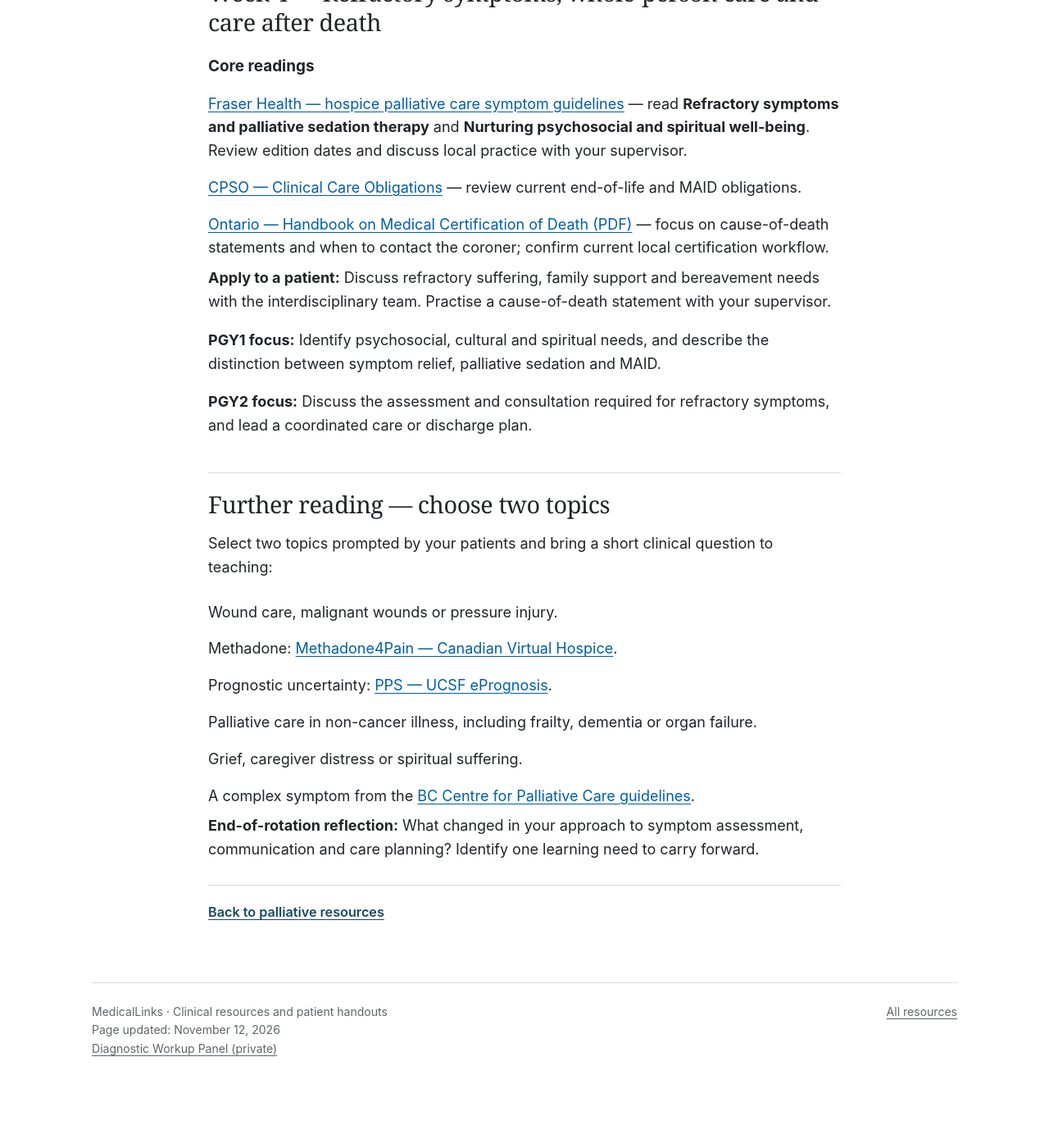
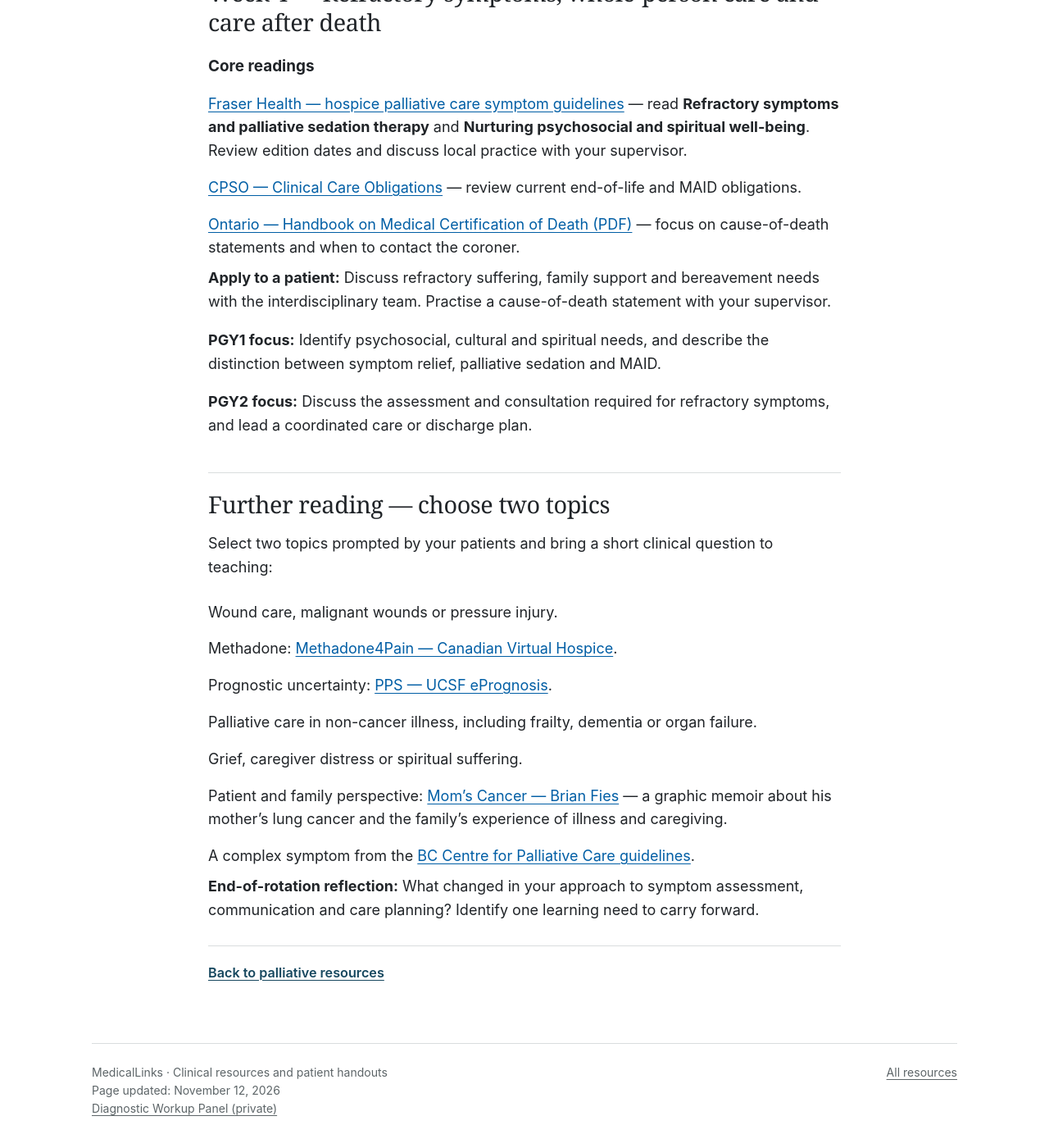
Before and after one commit to medicalchange/med-info, a Jekyll site: the page built from site/palliative-reading-list.md, in a window 1280 px wide and 1400 px high, scrolled down 2757 px. Shown: the whole window at 82% size. Built offline with Jekyll 4.4.1, drawn with Linux system fonts in a browser that asks for light colours; before the commit the page ends 4083 px from its top, so only the background shows below that.

Commit message:
Add Mom's Cancer to resident further reading and simplify death-certification wording

```diff
--- a/site/palliative-reading-list.md
+++ b/site/palliative-reading-list.md
@@ -71,7 +71,7 @@ The core readings are shared across PGY1 and PGY2. PGY1 residents should focus o
 
 - [Fraser Health — hospice palliative care symptom guidelines](https://www.fraserhealth.ca/employees/clinical-resources/hospice-palliative-care) — read **Refractory symptoms and palliative sedation therapy** and **Nurturing psychosocial and spiritual well-being**. Review edition dates and discuss local practice with your supervisor.
 - [CPSO — Clinical Care Obligations](https://www.cpso.on.ca/physicians-physician-assistants/professional-resources/professional-obligations/clinical-care) — review current end-of-life and MAID obligations.
-- [Ontario — Handbook on Medical Certification of Death (PDF)]({{ '/assets/pdfs/ontario-medical-certification-of-death-handbook.pdf' | relative_url }}) — focus on cause-of-death statements and when to contact the coroner; confirm current local certification workflow.
+- [Ontario — Handbook on Medical Certification of Death (PDF)]({{ '/assets/pdfs/ontario-medical-certification-of-death-handbook.pdf' | relative_url }}) — focus on cause-of-death statements and when to contact the coroner.
 
 **Apply to a patient:** Discuss refractory suffering, family support and bereavement needs with the interdisciplinary team. Practise a cause-of-death statement with your supervisor.
 
@@ -89,6 +89,7 @@ Select two topics prompted by your patients and bring a short clinical question
 - Prognostic uncertainty: [PPS — UCSF ePrognosis](https://eprognosis.ucsf.edu/pps.php).
 - Palliative care in non-cancer illness, including frailty, dementia or organ failure.
 - Grief, caregiver distress or spiritual suffering.
+- Patient and family perspective: [Mom’s Cancer — Brian Fies](https://www.abramsbooks.com/product/moms-cancer_9780810971073/) — a graphic memoir about his mother’s lung cancer and the family’s experience of illness and caregiving.
 - A complex symptom from the [BC Centre for Palliative Care guidelines](https://www.bc-cpc.ca/symptom-management-guidelines/).
 
 **End-of-rotation reflection:** What changed in your approach to symptom assessment, communication and care planning? Identify one learning need to carry forward.
```
